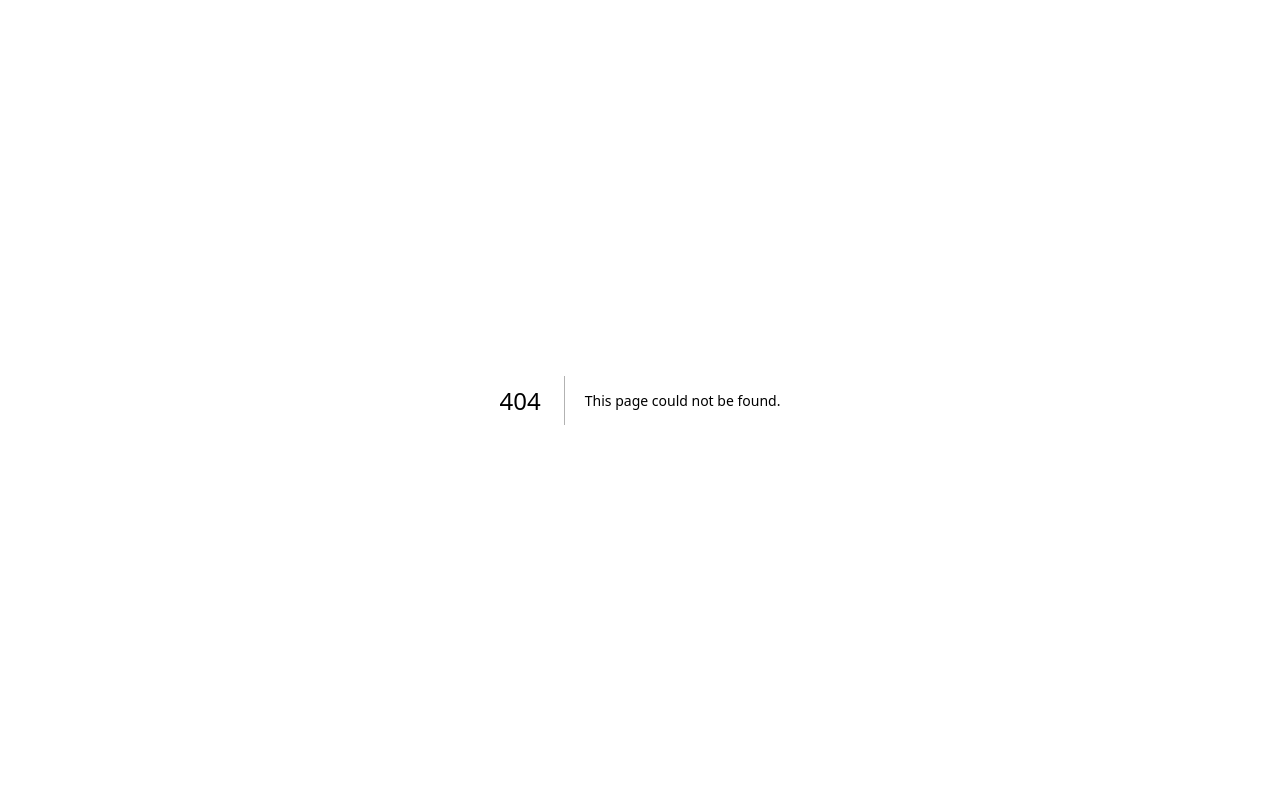
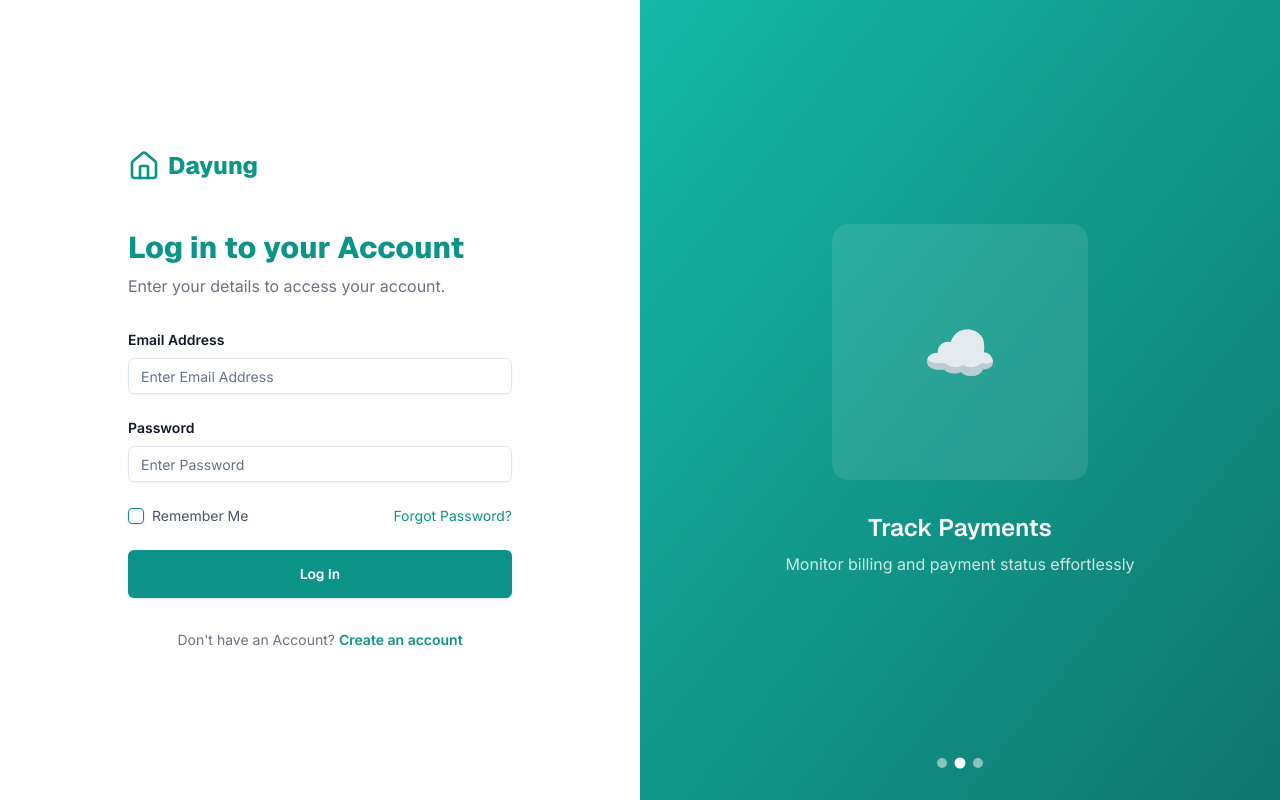
Before and after one commit to MichaelPagaran/dayung, a Next.js app: page /login in a window 1280 px wide. Before the commit this address had no page. Built offline with nearby package versions, Linux system fonts and the light colour scheme.

Commit message:
feat: implement initial login page with a login form and an image carousel.

```diff
--- /dev/null
+++ b/src/app/(auth)/layout.tsx
@@ -0,0 +1,11 @@
+export default function AuthLayout({
+    children,
+}: {
+    children: React.ReactNode;
+}) {
+    return (
+        <div className="min-h-screen bg-white">
+            {children}
+        </div>
+    );
+}
--- /dev/null
+++ b/src/app/(auth)/login/page.tsx
@@ -0,0 +1,18 @@
+import { LoginForm } from "@/components/auth/login-form";
+import { ImageCarousel } from "@/components/auth/image-carousel";
+
+export default function LoginPage() {
+    return (
+        <div className="flex min-h-screen">
+            {/* Left Panel - Login Form */}
+            <div className="flex w-full flex-col justify-center bg-white md:w-1/2">
+                <LoginForm />
+            </div>
+
+            {/* Right Panel - Image Carousel (hidden on mobile) */}
+            <div className="hidden md:block md:w-1/2">
+                <ImageCarousel />
+            </div>
+        </div>
+    );
+}
--- /dev/null
+++ b/src/components/auth/image-carousel.tsx
@@ -0,0 +1,89 @@
+"use client";
+
+import { useState, useEffect } from "react";
+import { cn } from "@/lib/utils";
+
+// Placeholder images - will be replaced with actual images
+const slides = [
+    {
+        id: 1,
+        gradient: "from-primary-400 to-primary-600",
+        title: "Manage Your Properties",
+        description: "Keep track of all your units in one place",
+    },
+    {
+        id: 2,
+        gradient: "from-primary-500 to-primary-700",
+        title: "Track Payments",
+        description: "Monitor billing and payment status effortlessly",
+    },
+    {
+        id: 3,
+        gradient: "from-primary-400 to-teal-500",
+        title: "Community Management",
+        description: "Connect with residents and manage facilities",
+    },
+];
+
+export function ImageCarousel() {
+    const [currentSlide, setCurrentSlide] = useState(0);
+
+    // Auto-advance slides every 5 seconds
+    useEffect(() => {
+        const timer = setInterval(() => {
+            setCurrentSlide((prev) => (prev + 1) % slides.length);
+        }, 5000);
+
+        return () => clearInterval(timer);
+    }, []);
+
+    return (
+        <div className="relative h-full w-full overflow-hidden bg-gradient-to-br from-primary-400 to-primary-600">
+            {/* Slides */}
+            <div
+                className="flex h-full transition-transform duration-700 ease-in-out"
+                style={{ transform: `translateX(-${currentSlide * 100}%)` }}
+            >
+                {slides.map((slide) => (
+                    <div
+                        key={slide.id}
+                        className={cn(
+                            "min-w-full h-full flex flex-col items-center justify-center p-8 text-white bg-gradient-to-br",
+                            slide.gradient
+                        )}
+                    >
+                        {/* Placeholder content - replace with images */}
+                        <div className="flex flex-col items-center justify-center flex-1">
+                            <div className="w-64 h-64 rounded-2xl bg-white/10 backdrop-blur-sm flex items-center justify-center mb-8">
+                                <span className="text-6xl">☁️</span>
+                            </div>
+                            <h3 className="text-2xl font-heading font-semibold text-center mb-2">
+                                {slide.title}
+                            </h3>
+                            <p className="text-white/80 text-center font-body">
+                                {slide.description}
+                            </p>
+                        </div>
+                    </div>
+                ))}
+            </div>
+
+            {/* Dot Indicators */}
+            <div className="absolute bottom-8 left-1/2 -translate-x-1/2 flex items-center gap-2">
+                {slides.map((_, index) => (
+                    <button
+                        key={index}
+                        onClick={() => setCurrentSlide(index)}
+                        className={cn(
+                            "w-2.5 h-2.5 rounded-full transition-all duration-300",
+                            currentSlide === index
+                                ? "bg-white scale-110"
+                                : "bg-white/50 hover:bg-white/70"
+                        )}
+                        aria-label={`Go to slide ${index + 1}`}
+                    />
+                ))}
+            </div>
+        </div>
+    );
+}
--- /dev/null
+++ b/src/components/auth/login-form.tsx
@@ -0,0 +1,127 @@
+"use client";
+
+import { useState } from "react";
+import Link from "next/link";
+import { Home } from "lucide-react";
+import { Button } from "@/components/ui/button";
+import { Input } from "@/components/ui/input";
+import { Checkbox } from "@/components/ui/checkbox";
+
+export function LoginForm() {
+    const [email, setEmail] = useState("");
+    const [password, setPassword] = useState("");
+    const [rememberMe, setRememberMe] = useState(false);
+
+    const handleSubmit = (e: React.FormEvent) => {
+        e.preventDefault();
+        // TODO: Implement actual login logic
+        console.log({ email, password, rememberMe });
+    };
+
+    return (
+        <div className="w-full max-w-md mx-auto px-6 py-12 md:px-8">
+            {/* Logo */}
+            <div className="flex items-center gap-2 mb-12">
+                <Home className="h-8 w-8 text-brand" />
+                <span className="text-2xl font-heading font-bold text-brand">
+                    Dayung
+                </span>
+            </div>
+
+            {/* Heading */}
+            <div className="mb-8">
+                <h1 className="text-3xl font-heading font-bold text-brand mb-2">
+                    Log in to your Account
+                </h1>
+                <p className="text-gray-500 font-body">
+                    Enter your details to access your account.
+                </p>
+            </div>
+
+            {/* Form */}
+            <form onSubmit={handleSubmit} className="space-y-6">
+                {/* Email */}
+                <div className="space-y-2">
+                    <label
+                        htmlFor="email"
+                        className="block text-sm font-body font-semibold text-gray-900"
+                    >
+                        Email Address
+                    </label>
+                    <Input
+                        id="email"
+                        type="email"
+                        placeholder="Enter Email Address"
+                        value={email}
+                        onChange={(e) => setEmail(e.target.value)}
+                        className="w-full"
+                        required
+                    />
+                </div>
+
+                {/* Password */}
+                <div className="space-y-2">
+                    <label
+                        htmlFor="password"
+                        className="block text-sm font-body font-semibold text-gray-900"
+                    >
+                        Password
+                    </label>
+                    <Input
+                        id="password"
+                        type="password"
+                        placeholder="Enter Password"
+                        value={password}
+                        onChange={(e) => setPassword(e.target.value)}
+                        className="w-full"
+                        required
+                    />
+                </div>
+
+                {/* Remember Me + Forgot Password */}
+                <div className="flex items-center justify-between">
+                    <div className="flex items-center gap-2">
+                        <Checkbox
+                            id="remember"
+                            checked={rememberMe}
+                            onCheckedChange={(checked) =>
+                                setRememberMe(checked as boolean)
+                            }
+                        />
+                        <label
+                            htmlFor="remember"
+                            className="text-sm font-body text-gray-600 cursor-pointer"
+                        >
+                            Remember Me
+                        </label>
+                    </div>
+                    <Link
+                        href="/forgot-password"
+                        className="text-sm font-body text-brand hover:underline"
+                    >
+                        Forgot Password?
+                    </Link>
+                </div>
+
+                {/* Submit Button */}
+                <Button
+                    type="submit"
+                    className="w-full bg-brand hover:bg-brand-hover text-white font-heading font-semibold py-6"
+                >
+                    Log In
+                </Button>
+            </form>
+
+            {/* Create Account Link */}
+            <p className="mt-8 text-center text-sm font-body text-gray-500">
+                Don&apos;t have an Account?{" "}
+                <Link
+                    href="/register"
+                    className="text-brand hover:underline font-semibold"
+                >
+                    Create an account
+                </Link>
+            </p>
+        </div>
+    );
+}
```
